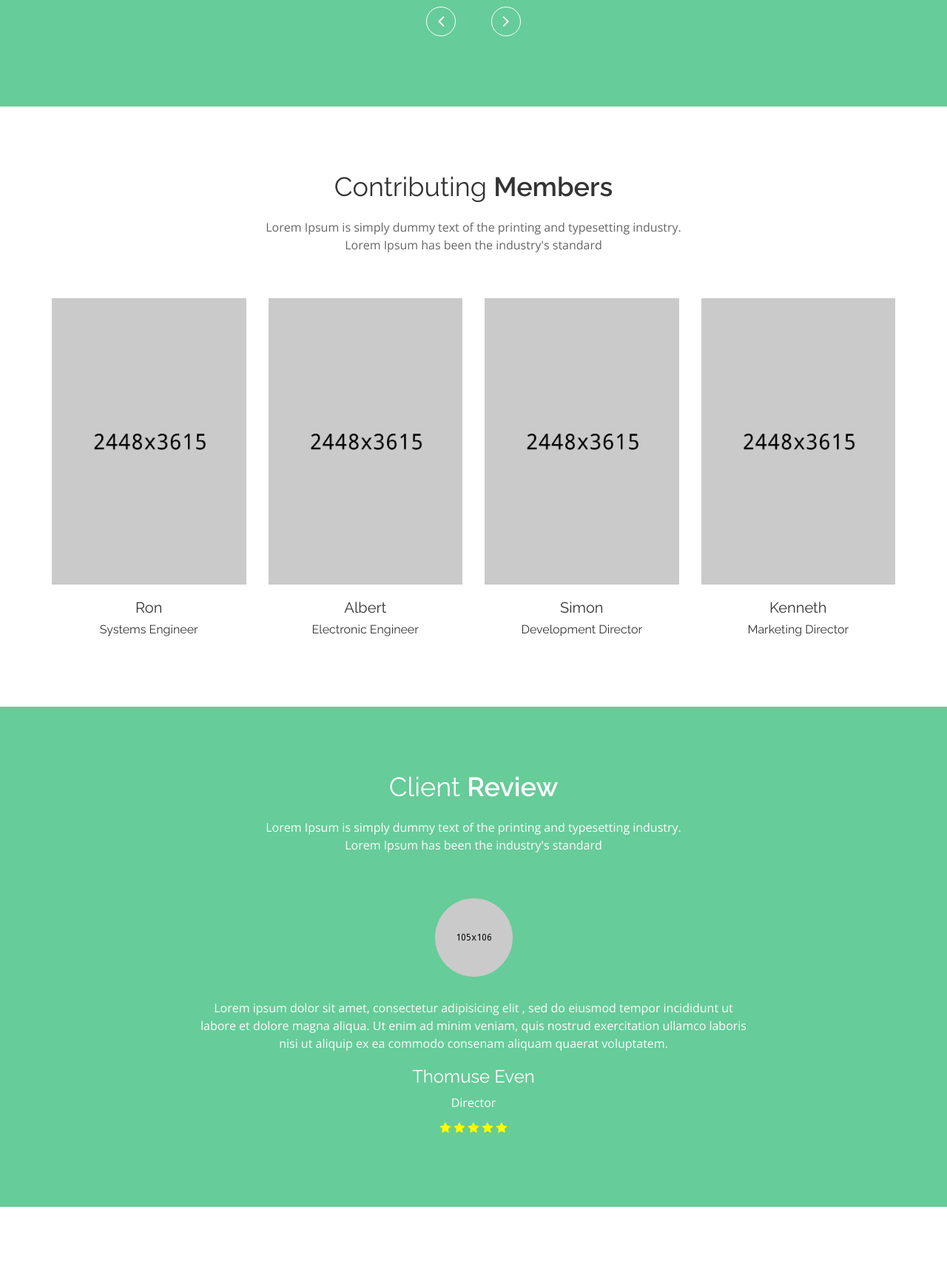
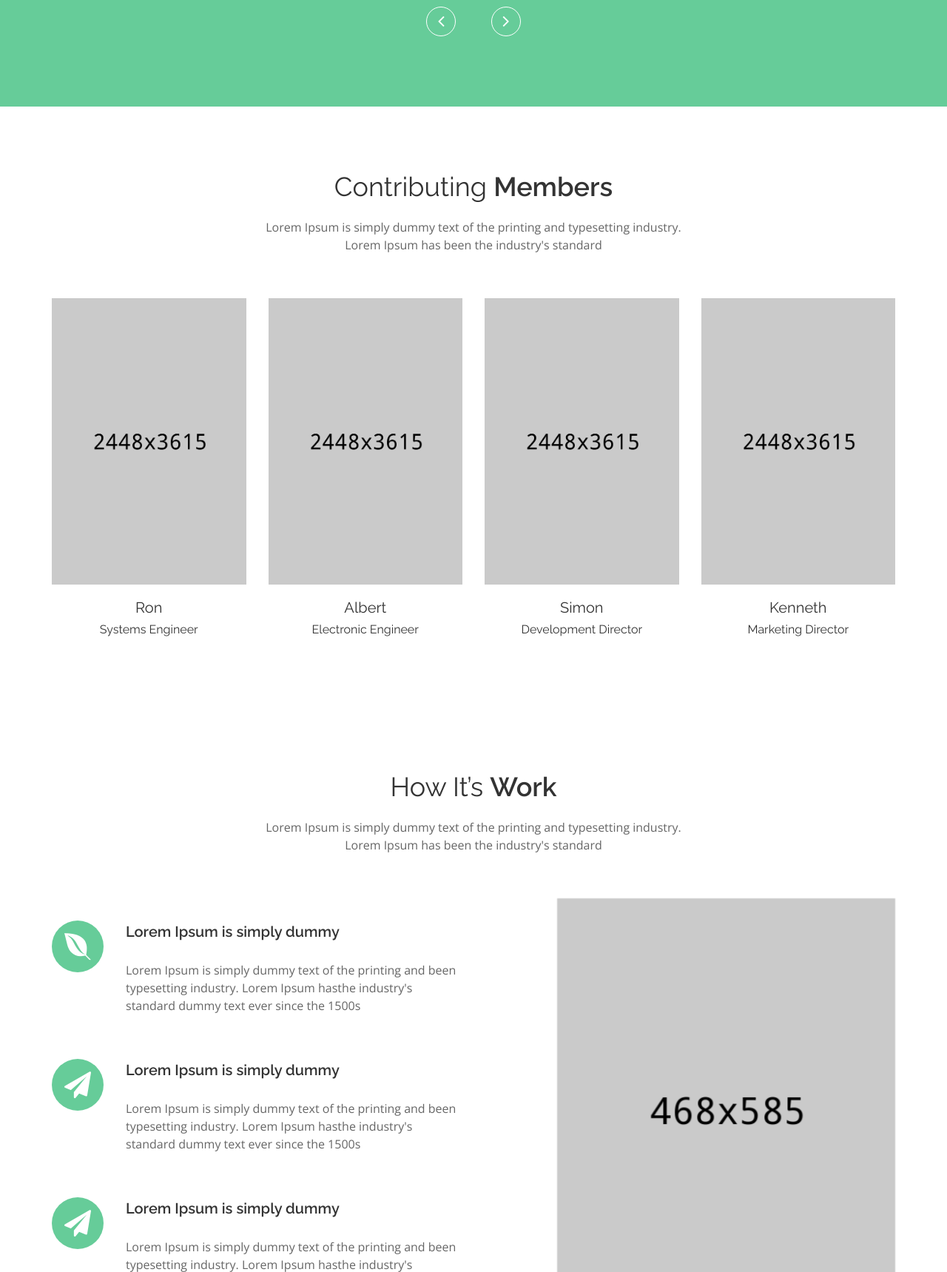
Before and after one commit to oprogfrogo/pid, a PHP site: page / in a window 1280 px wide. Shown: the part 2120-3839 px from the top of the page at 74% size. Run offline with PHP 8.4, Linux system fonts and the light colour scheme.

Commit message:
Remove more unused sections. Add about verbiage

```diff
--- a/index.php
+++ b/index.php
@@ -84,7 +84,6 @@
                                         <li><a class="smooth_scroll" href="#feature"> About Us</a></li>
                                         <li><a class="smooth_scroll" href="#screenshot"> Screenshot</a></li>
                                         <li><a class="smooth_scroll" href="#team">Team</a></li>
-                                        <li><a class="smooth_scroll" href="#review">Review</a></li>
                                         <li><a class="" href="blog.html">Blog</a></li>
                                     </ul>
                                 </nav>
@@ -94,7 +93,6 @@
                     </div>
                 </div>
                 <!-- Navigation ends -->
-
             </div>
         </div>
     </div>
@@ -208,7 +206,7 @@
                 <!-- section-title -->
                 <div class="section-title">
                     <h2>A Modern PID <span>for A Modern Age</span></h2>
-                    <p>Lorem Ipsum is simply dummy text of the printing and typesetting industry. Lorem Ipsum has been the industry's standard</p>
+                    <p>There are countless applications for the APID. Today, millions of outdated PID controllers can be vastly improved with the APID.</p>
                 </div>
             </div>
 
@@ -222,7 +220,7 @@
                                 <img src="assets/img/feture/f1.png" alt="">
                             </div>
                         </div>
-                        <h3>Pixel Perfect</h3>
+                        <h3>Aritificial Intelligence</h3>
                         <p>Lorem Ipsum is simply dummy text of the printing and typesetting industry. Lorem Ipsum has been the </p>
                     </div>
                 </div>
@@ -236,7 +234,7 @@
                                 <img src="assets/img/feture/f2.png" alt="">
                             </div>
                         </div>
-                        <h3>Responsive Design</h3>
+                        <h3>Robotics</h3>
                         <p>Lorem Ipsum is simply dummy text of the printing and typesetting industry. Lorem Ipsum has been the </p>
                     </div>
                 </div>
@@ -249,7 +247,7 @@
                                 <img src="assets/img/feture/f3.png" alt="">
                             </div>
                         </div>
-                        <h3>Retina Ready</h3>
+                        <h3>Industry</h3>
                         <p>Lorem Ipsum is simply dummy text of the printing and typesetting industry. Lorem Ipsum has been the </p>
                     </div>
                 </div>
@@ -439,88 +437,6 @@
         </div>
     </section>
     <!-- Team area end -->
-
-    <!-- Review area Start -->
-    <div id="review" class="review-area section-big">
-        <div class="container">
-
-            <div class="row">
-                <!-- section-title -->
-                <div class="section-title white-title ">
-                    <h2>Client  <span>Review</span></h2>
-                    <p>Lorem Ipsum is simply dummy text of the printing and typesetting industry. Lorem Ipsum has been the industry's standard</p>
-                </div>
-            </div>
-
-            <div class="row">
-                <div class="col-md-8 col-md-offset-2 text-center">
-                    <div class="review-list mt-30">
-                        <!-- Single Review -->
-                        <div class="signle-review">
-                            <img src="assets/img/review/01.jpg" alt="">
-                            <div class="review-text">
-                                <p>Lorem ipsum dolor sit amet, consectetur adipisicing elit , sed do eiusmod tempor incididunt ut labore et dolore magna aliqua. Ut enim ad minim veniam, quis nostrud exercitation ullamco laboris nisi ut aliquip ex ea commodo
-                                    consenam aliquam quaerat voluptatem.</p>
-                                <h3>Thomuse Even</h3>
-                                <p>Director</p>
-
-                                <div class="rating">
-                                    <i class="fa fa-star"></i>
-                                    <i class="fa fa-star"></i>
-                                    <i class="fa fa-star"></i>
-                                    <i class="fa fa-star"></i>
-                                    <i class="fa fa-star"></i>
-                                </div>
-
-                            </div>
-                        </div>
-
-                        <!-- Single Review -->
-                        <div class="signle-review">
-                            <img src="assets/img/review/02.jpg" alt="">
-                            <div class="review-text">
-                                <p>Lorem ipsum dolor sit amet, consectetur adipisicing elit , sed do eiusmod tempor incididunt ut labore et dolore magna aliqua. Ut enim ad minim veniam, quis nostrud exercitation ullamco laboris nisi ut aliquip ex ea commodo
-                                    consenam aliquam quaerat voluptatem.</p>
-                                <h3>Kane Malane</h3>
-                                <p>Wordpress Developer</p>
-
-                                <div class="rating">
-                                    <i class="fa fa-star"></i>
-                                    <i class="fa fa-star"></i>
-                                    <i class="fa fa-star"></i>
-                                    <i class="fa fa-star"></i>
-                                    <i class="fa fa-star"></i>
-                                </div>
-
-                            </div>
-                        </div>
-
-                        <!-- Single Review -->
-                        <div class="signle-review">
-                            <img src="assets/img/review/03.jpg" alt="">
-                            <div class="review-text">
-                                <p>Lorem ipsum dolor sit amet, consectetur adipisicing elit , sed do eiusmod tempor incididunt ut labore et dolore magna aliqua. Ut enim ad minim veniam, quis nostrud exercitation ullamco laboris nisi ut aliquip ex ea commodo
-                                    consenam aliquam quaerat voluptatem.</p>
-                                <h3>Vone Pual</h3>
-                                <p>Web Designer</p>
-
-                                <div class="rating">
-                                    <i class="fa fa-star"></i>
-                                    <i class="fa fa-star"></i>
-                                    <i class="fa fa-star"></i>
-                                    <i class="fa fa-star"></i>
-                                    <i class="fa fa-star"></i>
-                                </div>
-
-                            </div>
-                        </div>
-                    </div>
-                </div>
-            </div>
-
-        </div>
-    </div>
-    <!-- review area ent-->
 
     <section id="work-feture" class="work-feture-area section-big">
         <div class="container">
```
